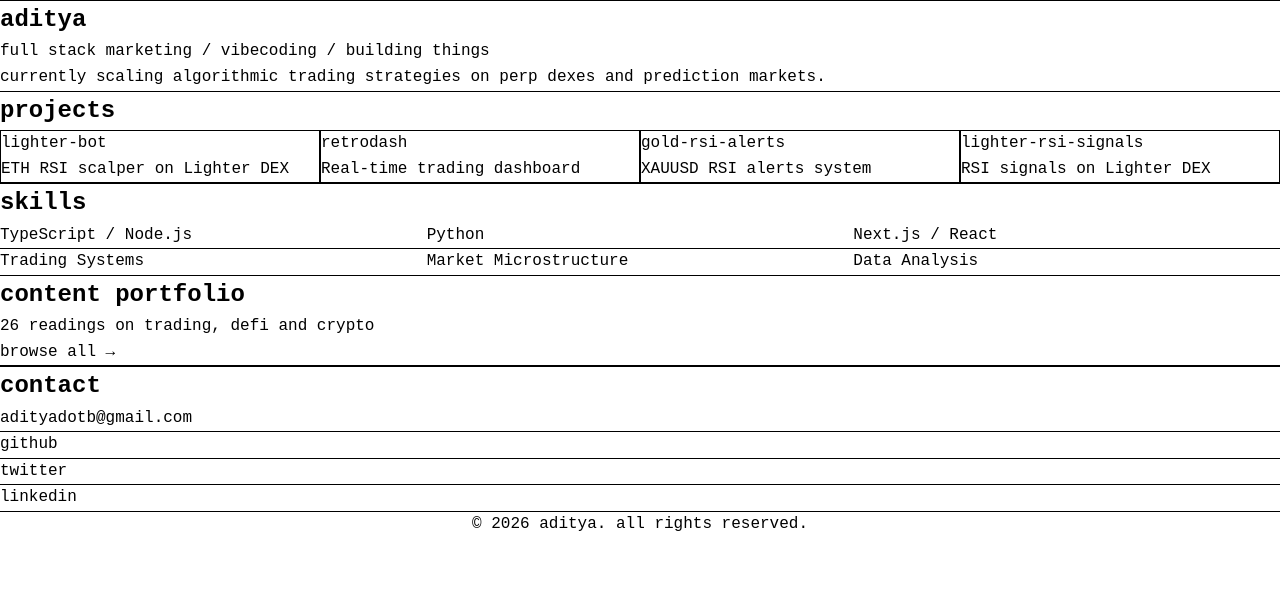
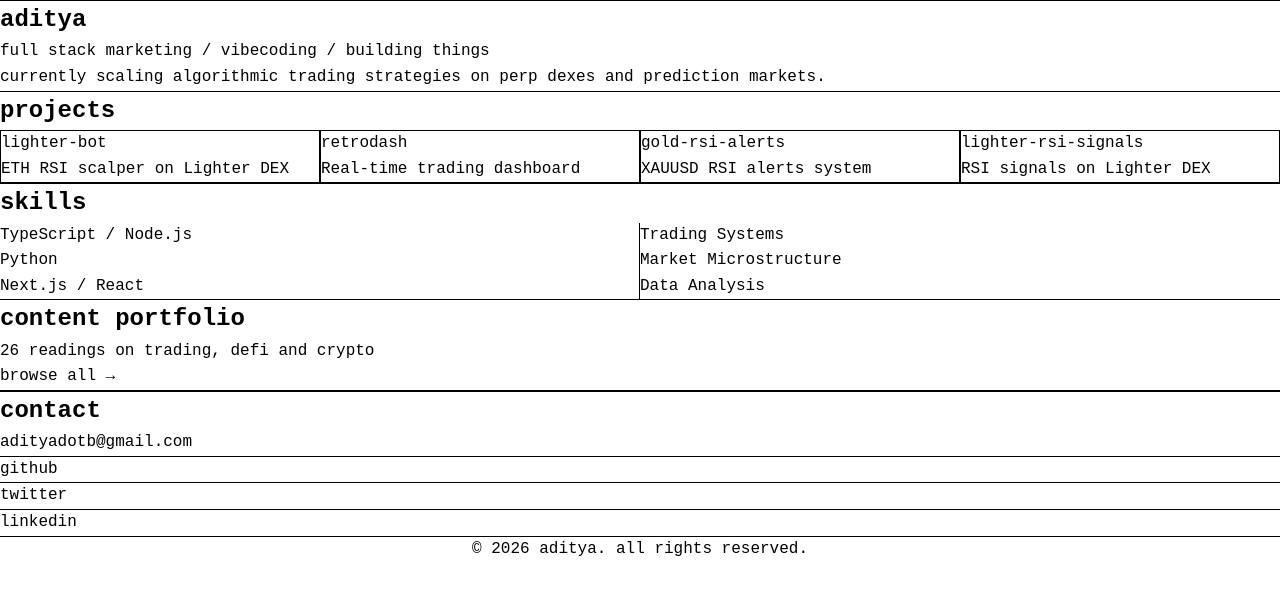
Before and after one commit to 0xde7c/adityadotb-portfolio, a Next.js app: page / in a window 1280 px wide. Shown: the top 594 px of the page. Built offline with nearby package versions, Linux system fonts and the light colour scheme.

Commit message:
Restructure skills to two-column layout with vertical dividing line

```diff
--- a/components/Skills.tsx
+++ b/components/Skills.tsx
@@ -5,14 +5,15 @@ export function Skills() {
     <section className="border-t border-black">
       <div className="max-w-5xl mx-auto px-8 py-8 font-mono">
         <h2 className="text-xl font-bold mb-3">skills</h2>
-        <div className="grid grid-cols-3 gap-0">
+        <div className="grid grid-cols-2 gap-0">
+          <div className="border-r border-black pr-4">
             {siteData.skills.slice(0, 3).map((skill, index) => (
-            <div key={index} className="text-xs py-2 border-b border-black">
+              <div key={index} className="text-xs py-2">
                 <p>{skill}</p>
               </div>
             ))}
           </div>
-        <div className="grid grid-cols-3 gap-0">
+          <div className="pl-4">
             {siteData.skills.slice(3, 6).map((skill, index) => (
               <div key={index + 3} className="text-xs py-2">
                 <p>{skill}</p>
@@ -20,6 +21,7 @@ export function Skills() {
             ))}
           </div>
         </div>
+      </div>
     </section>
   );
 }
```
Lines whose indentation alone changed are shown as unchanged.
